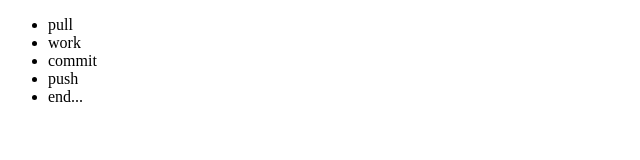
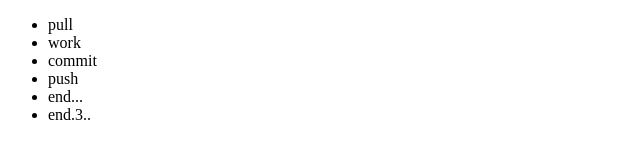
Before and after one commit to badakang/musim, a plain HTML site: page index.html in a window 1280 px wide. Shown: the full height of the page, 0-640 px from the left. Drawn offline with Linux system fonts and the light colour scheme.

Commit message:
no message

```diff
--- a/index.html
+++ b/index.html
@@ -11,6 +11,7 @@
       <li>commit</li>
       <li>push</li>
       <li>end...</li>
+      <li>end.3..</li>
     </ul>
   </body>
 </html>
```
